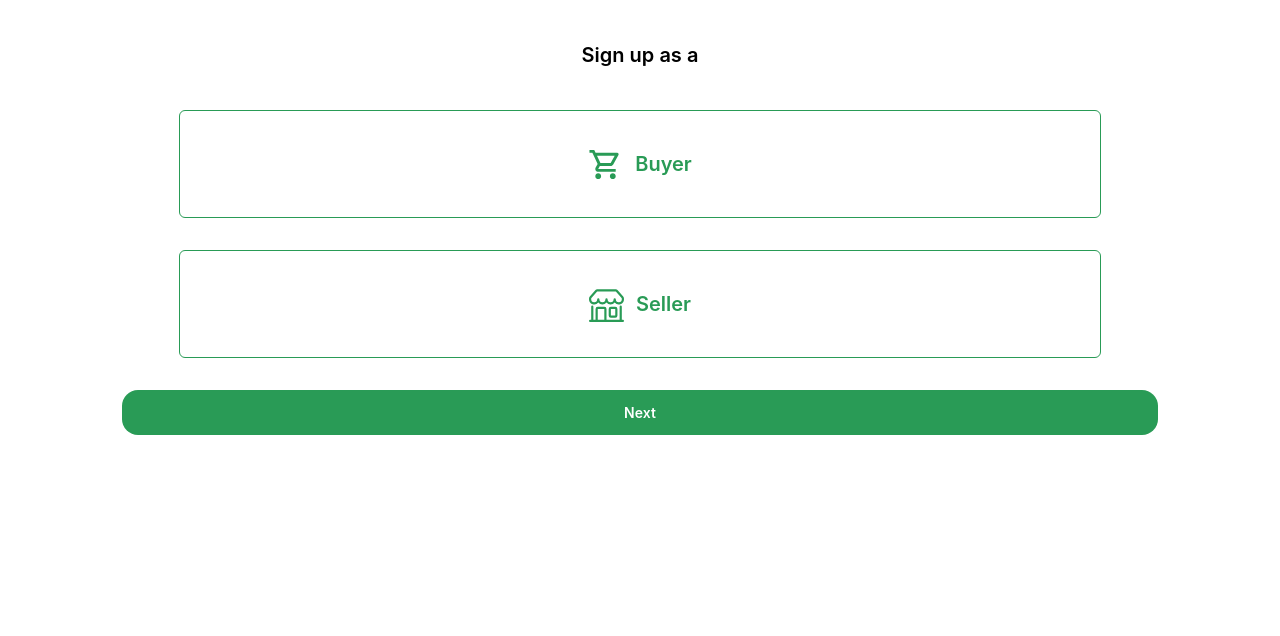
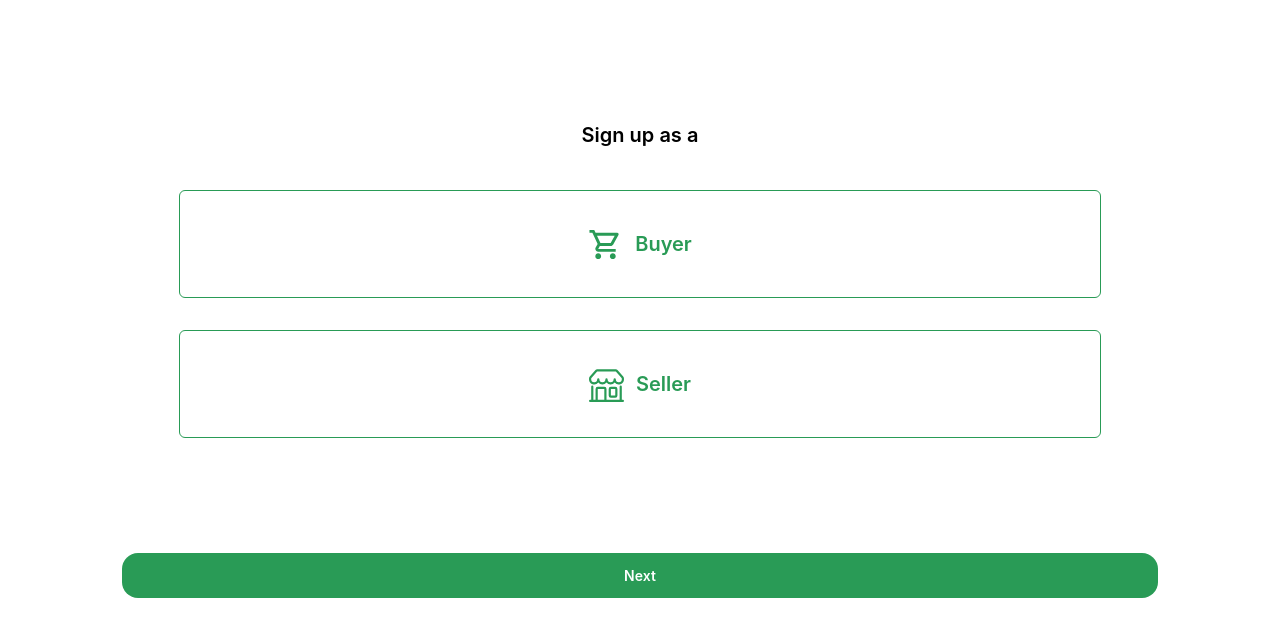
Before and after one commit to german-machine/odana, a React (Vite) app: page /signup-as in a window 1280 px wide. Shown: the top 636 px of the page. Built offline with nearby package versions, Linux system fonts and the light colour scheme.

Commit message:
centered all on contents on the page

```diff
--- a/src/pages/ChooseUser.jsx
+++ b/src/pages/ChooseUser.jsx
@@ -15,8 +15,8 @@ const ChooseUser = () => {
     }
 
     return (
-        <div className="w-full bg-white h-[100vh]">
-            <div className="w-[90%] mx-auto my-auto py-10 flex flex-col">
+        <div className="w-full bg-white h-[100vh] flex">
+            <div className="w-[90%] mx-auto my-auto py-10 flex flex-col justify-center h-[80%]">
                 <h3 className="text-black text-[20px] text-center font-semibold mb-10">Sign up as a</h3>
                 <div className="-full flex flex-col justify-center">
                     <div onClick={buyerSelect} className={`cursor-pointer ${user === 'buyer' ? 'bg-[#299B56]' : 'border border-solid border-[#299B56]'} w-[80%] h-[108px] m-auto mb-8 rounded-md flex items-center justify-center gap-3 text-center`}>
```
